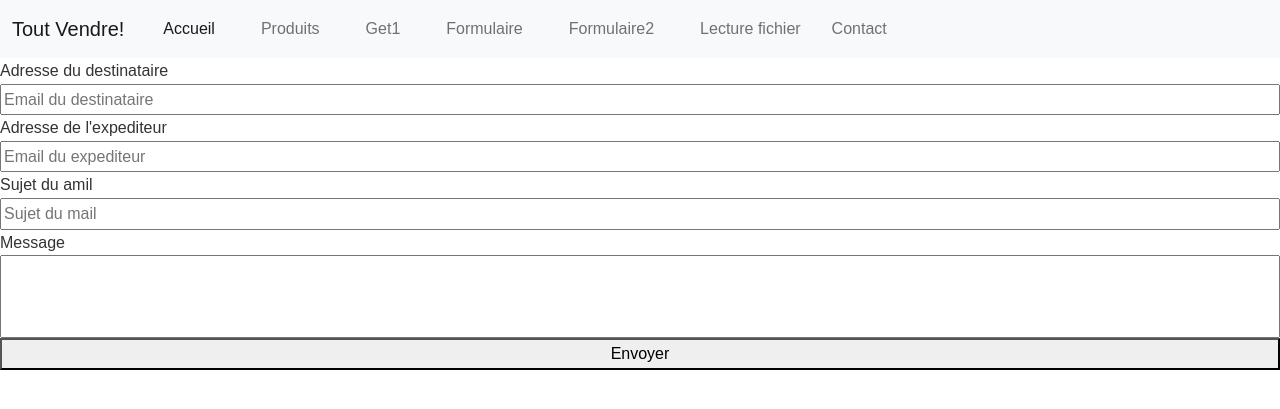
After one commit to Nicolas-Puchois/php_bases, a PHP site: page /ToutVendre/email.php in a window 1280 px wide. The commit adds this page. Shown: the top 409 px of the page. Run offline with PHP 8.4, Linux system fonts and the light colour scheme.

Commit message:
continue exo

```diff
--- a/ToutVendre/components/nav/nav.php
+++ b/ToutVendre/components/nav/nav.php
@@ -24,6 +24,8 @@
         <li>
           <a class="nav-link" href="./../../lecture_fichier.php">Lecture fichier</a>
         </li>
+        <a class="nav-link" href="./../../email.php">Contact</a>
+        </li>
       </ul>
     </div>
   </div>
--- /dev/null
+++ b/ToutVendre/email.php
@@ -0,0 +1,60 @@
+<?php
+require_once('inc/haut.inc.php');
+require_once('components/nav/nav.php');
+
+// echo '<pre>';
+// print_r($_POST);
+// echo '</pre>';
+
+
+if (!empty($_POST)) {
+    $messageHTML = '
+    <html>
+    <body style="font-family: Arial, sans-serif; background-color: #f9f9f9; padding: 20px;">
+        <table style="max-width: 600px; margin: auto; background-color: #ffffff; border-radius: 8px; box-shadow: 0 0 10px rgba(0,0,0,0.1); padding: 20px;">
+            <tr>
+                <td style="text-align: center; border-bottom: 1px solid #ddd; padding-bottom: 10px;">
+                    <h2 style="color: #333;">Nouveau message de contact</h2>
+                </td>
+            </tr>
+            <tr>
+                <td style="padding: 20px;">
+                    <p><strong>Expéditeur :</strong> ' . htmlspecialchars($_POST["expediteur"]) . '</p>
+                    <p><strong>Objet :</strong> ' . htmlspecialchars($_POST["sujet"]) . '</p>
+                    <hr style="border: none; border-top: 1px solid #eee; margin: 20px 0;">
+                    <p style="white-space: pre-line; color: #555;">' . nl2br(htmlspecialchars($_POST["message"])) . '</p>
+                </td>
+            </tr>
+        </table>
+    </body>
+    </html>';
+
+
+    $headers = "MIME-Version: 1.0\r\n";
+    $headers .= "Content-type: text/html; charset=utf-8;\r\n";
+    $headers .= "Reply-To: " . $_POST['expediteur'] . "\r\n";
+    $headers .= "From: <" . $_POST['expediteur'] . '>' . "\r\n";
+    $headers .= "Deliver-to" . $_POST['destinataire'] . "\r\n";
+
+    mail($_POST['destinataire'], $_POST['sujet'], $messageHTML, $headers);
+}
+
+
+?>
+
+<form method="POST" action="">
+    <label for="destinataire"> Adresse du destinataire</label>
+    <input type="email" id=destinataire name="destinataire" placeholder="Email du destinataire">
+    <label for="expediteur"> Adresse de l'expediteur</label>
+    <input type="email" id=expediteur name="expediteur" placeholder="Email du expediteur">
+    <label for="sujet">Sujet du amil</label>
+    <input type="text" id=sujet name="sujet" placeholder="Sujet du mail">
+    <label for="message">Message</label>
+    <textarea name="message" id="message" rows="3"></textarea>
+    <button type="submit">Envoyer</button>
+</form>
+
+
+
+<?php
+require_once('inc/bas.inc.php');
--- a/ToutVendre/inc/haut.inc.php
+++ b/ToutVendre/inc/haut.inc.php
@@ -6,6 +6,7 @@
     <meta http-equiv="X-UA-Compatible" content="IE=edge">
     <meta name="viewport" content="width=device-width, initial-scale=1.0">
     <link href="https://cdn.jsdelivr.net/npm/bootstrap@5.2.3/dist/css/bootstrap.min.css" rel="stylesheet" integrity="sha384-rbsA2VBKQhggwzxH7pPCaAqO46MgnOM80zW1RWuH61DGLwZJEdK2Kadq2F9CUG65" crossorigin="anonymous">
+    <link rel="stylesheet" href="./../public/css/style.css">
     <title>Tout vendre</title>
 </head>
 
--- /dev/null
+++ b/ToutVendre/public/css/style.css
@@ -0,0 +1,126 @@
+/* Styles généraux */
+body {
+  font-family: Arial, sans-serif;
+  line-height: 1.6;
+  color: #333;
+}
+
+.container {
+  width: 90%;
+  max-width: 1200px;
+  margin: 0 auto;
+  padding: 0 15px;
+}
+
+.clear {
+  clear: both;
+}
+
+/* Header */
+header {
+  background-color: #f0f0f0;
+  padding: 20px 0;
+}
+
+.header-logo {
+  float: left;
+  width: 33.33%;
+}
+
+.header-nom-site {
+  margin: 0;
+  font-size: 24px;
+}
+
+.header-slogan {
+  float: left;
+  width: 33.33%;
+  text-align: center;
+}
+
+.header-droite {
+  float: right;
+  width: 33.33%;
+  text-align: right;
+}
+
+/* Navigation */
+nav {
+  background-color: #4a4a4a;
+  padding: 10px 0;
+}
+
+nav ul {
+  margin: 0;
+  padding: 0;
+  text-align: center;
+}
+
+nav ul li {
+  display: inline-block;
+  margin: 0 15px;
+}
+
+nav ul li a {
+  color: white;
+  text-decoration: none;
+}
+
+nav ul li a:hover {
+  text-decoration: underline;
+}
+
+/* Section principale */
+section {
+  padding: 30px 0;
+}
+
+main {
+  float: left;
+  width: 70%;
+  padding-right: 30px;
+}
+textarea {
+  resize: none;
+}
+
+form {
+  display: flex;
+  flex-direction: column;
+}
+
+aside {
+  float: right;
+  width: calc(30% - 30px);
+}
+
+h1 {
+  font-size: 28px;
+  margin-bottom: 20px;
+}
+
+h2 {
+  font-size: 22px;
+  margin: 20px 0;
+}
+
+/* Images */
+.img-responsive {
+  max-width: 100%;
+  height: auto;
+  display: block;
+}
+
+hr {
+  margin: 20px 0;
+  border: none;
+  border-top: 1px solid #ddd;
+}
+
+/* Footer */
+footer {
+  background-color: #4a4a4a;
+  color: white;
+  padding: 20px 0;
+  text-align: center;
+}
--- /dev/null
+++ b/cookies/cookie1.php
@@ -0,0 +1,4 @@
+<?php
+setcookie("nomCookie", "contenueCookie", time() + 31536000);
+
+echo time();
```
Also changed, not shown: 1 other file.
